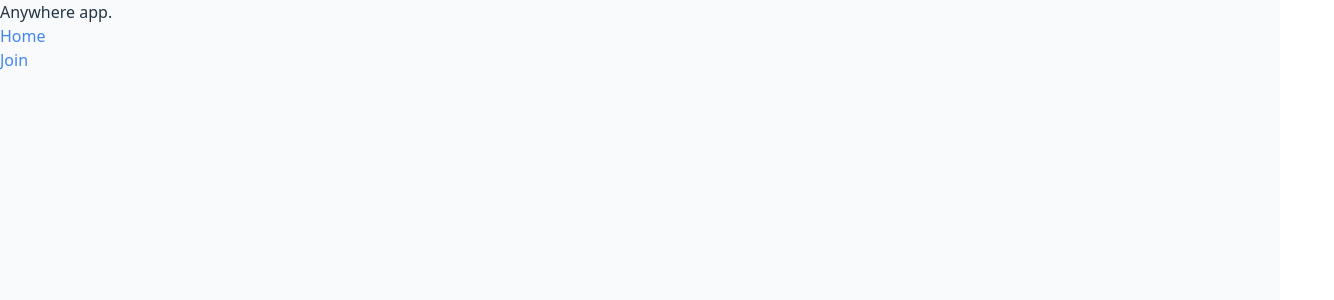
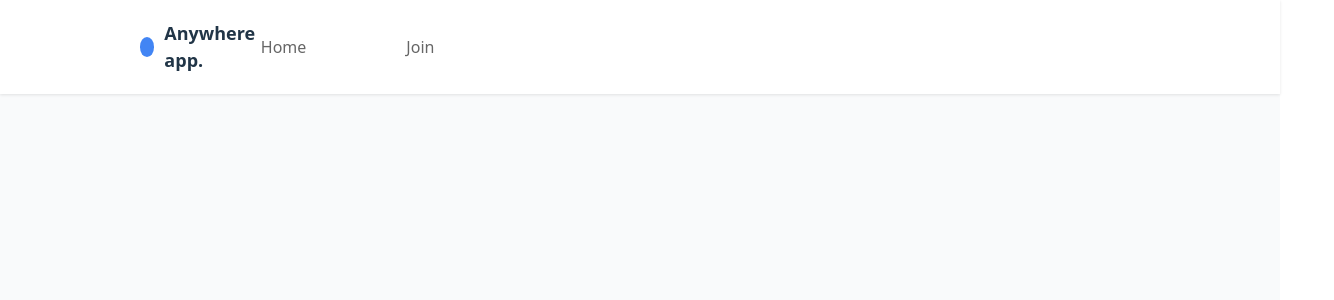
Before and after one commit to Vino200003/Task_ZephyraTechSolutions, a React (Vite) app in the folder Task/: page / in a window 1280 px wide. Shown: the top 300 px of the page, 1334 px wide, since content can reach past the window. Built offline with nearby package versions, Linux system fonts and the light colour scheme.

Commit message:
Header jsx component styles and structure

```diff
--- a/Task/src/components/Header.jsx
+++ b/Task/src/components/Header.jsx
@@ -6,12 +6,12 @@ const Header = () => {
     <header className="header">
       <div className="logo">
         <div className="logo-circle"></div>
-        <span>Anywhere app.</span>
+        <span className='logo-text'>Anywhere app.</span>
       </div>
-      <nav className="navigation">
+      <nav className="nav">
         <ul>
-          <li><a href="#home" className='active'>Home</a></li>
-          <li><a href="#Join" className="active">Join</a></li>
+          <li><a href="#home" >Home</a></li>
+          <li><a href="#Join" >Join</a></li>
         </ul>
       </nav>
     </header>
--- a/Task/src/styles/Header.css
+++ b/Task/src/styles/Header.css
@@ -0,0 +1,40 @@
+.header {
+  display: flex;
+  justify-content: space-between;
+  align-items: center;
+  padding: 20px 40px;
+  background-color: white;
+  box-shadow: 0 1px 3px rgba(0, 0, 0, 0.1);
+  width: 100%;
+}
+
+.logo {
+  display: flex;
+  align-items: center;
+  gap: 10px;
+  font-weight: bold;
+  font-size: 18px;
+  margin-left: 100px;
+
+}
+
+.logo-circle {
+  width: 20px;
+  height: 20px;
+  background-color: #4285F4;
+  border-radius: 50%;
+}
+
+.nav ul {
+  display: flex;
+  list-style: none;
+  gap: 100px;
+  margin-right: 900px;
+
+}
+
+.nav a {
+  color: #666;
+  text-decoration: none;
+  align-items: right;
+}
```
